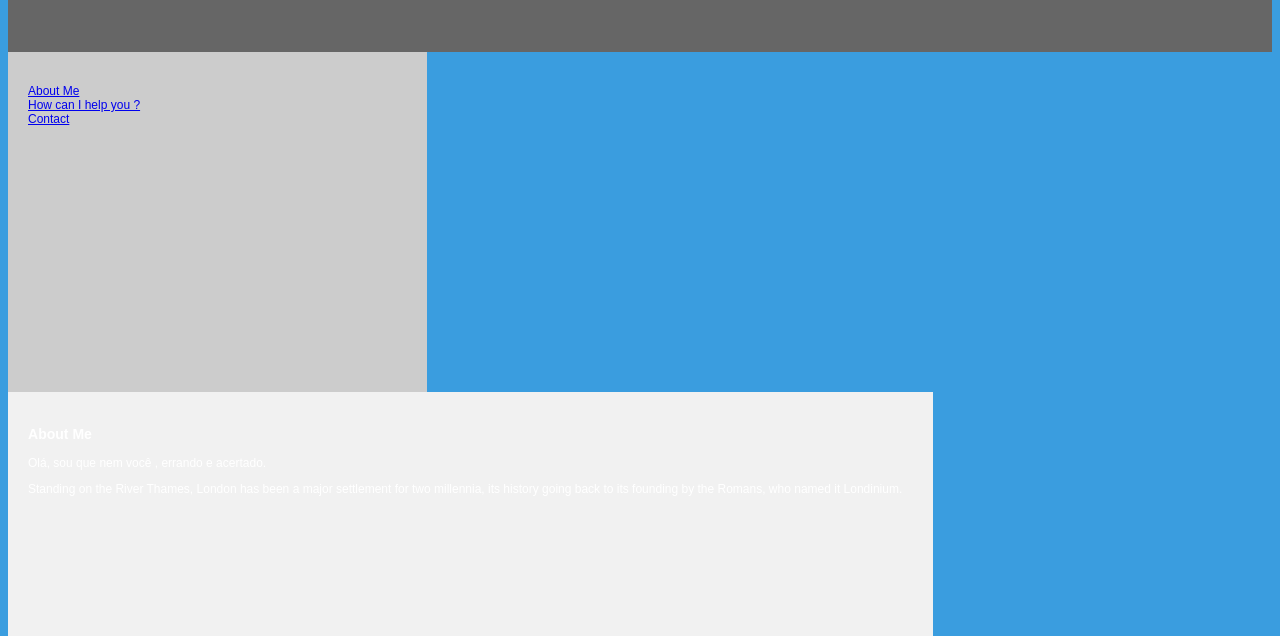
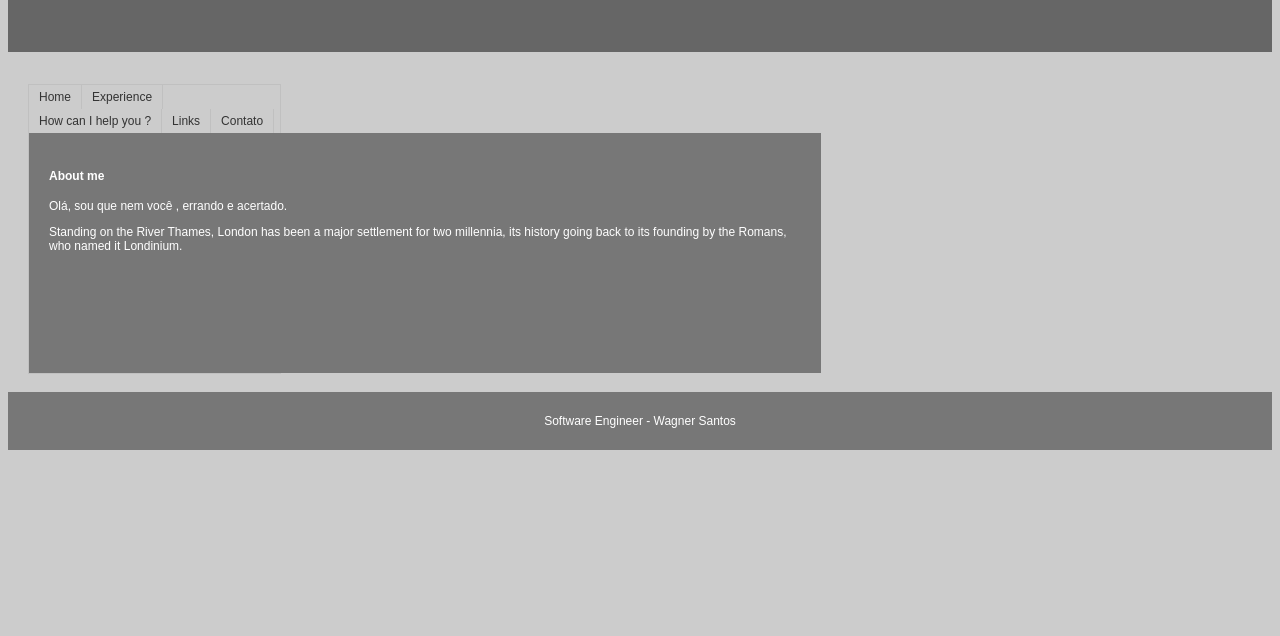
Before and after one commit to wagnersoftwareengineer/DesenvolvimentoFrontEnd, a plain HTML site: page index.html in a window 1280 px wide. Shown: the part 164-800 px from the top of the page. Drawn offline with Linux system fonts and the light colour scheme; files that its build step writes are made by us from their sources.

Commit message:
Atualização de Pacote Front-End

```diff
--- a/index.html
+++ b/index.html
@@ -6,7 +6,7 @@
 
     <title>Website</title>
 
-    <link rel="stylesheet" href="estilos/layout.css">
+    <link rel="stylesheet" href="styles/layout.css">
 
 </head>
 <header>
@@ -15,22 +15,29 @@
 
   <section>
     <nav>
-      <ul>
-        <li><a href="#">About Me</a></li>
-        <li><a href="#">How can I help you ?</a></li>
-        <li><a href="#">Contact</a></li>
-      </ul>
-    </nav>
+      <ul class="menu">
+        <li><a href="#">Home</a></li>
+        <li><a href="#">Experience</a></li>
+            <li><a href="#">How can I help you ?</a>
+                 <ul>
+                        <li><a href="#">DevOps/SRE</a></li>
+                        <li><a href="#">Banco de Dados</a></li>
+                        <li><a href="#">Fron-End</a></li>
+                 </ul>
+          </li>
+        <li><a href="#">Links</a></li>
+        <li><a href="#">Contato</a></li>
 
     <article>
-      <h1>About Me</h1>
+      <h1>About me</h1>
       <p>Olá, sou que nem você , errando e acertado.</p>
       <p>Standing on the River Thames, London has been a major settlement for two millennia, its history going back to its founding by the Romans, who named it Londinium.</p>
     </article>
   </section>
 
   <footer>
-    <p>Footer</p>
+    <p>Software Engineer - Wagner Santos</p>
+
   </footer>
 
 </html>
--- a/styles/layout.css
+++ b/styles/layout.css
@@ -1,9 +1,49 @@
 body {
-  background-color: #3A9DDF;
   font-family: 'Josefin Sans', sans-serif;
+  background: #ccc;
   font-size: 12px;
   color: #FFFFFF;
 }
+
+/*Menu*/
+
+.menu{
+  list-style:none;
+  border:1px solid #c0c0c0;
+  float:left;
+}
+
+.menu li{
+  position:relative;
+  float:left;
+  border-right:1px solid #c0c0c0;
+  }
+
+.menu li a{color:#333; text-decoration:none; padding:5px 10px; display:block;}
+
+.menu li a:hover{
+  background:#333;
+  color:#fff;
+  -moz-box-shadow:0 3px 10px 0 #CCC;
+  -webkit-box-shadow:0 3px 10px 0 #ccc;
+  text-shadow:0px 0px 5px #fff;
+}
+
+.menu li  ul{
+  position:absolute;
+  top:25px;
+  left:0;
+  background-color:#fff;
+  display:none;
+  }
+
+.menu li:hover ul, .menu li.over ul{display:block;}
+
+.menu li ul li{
+  border:1px solid #c0c0c0;
+  display:block;
+  width:150px;
+  }
 
 /* Style the header */
 header {
@@ -17,8 +57,8 @@ header {
 /* Create two columns/boxes that floats next to each other */
 nav {
   float: left;
-  width: 30%;
-  height: 300px; /* only for demonstration, should be removed */
+  width: 20%;
+  height: 300px;
   background: #ccc;
   padding: 20px;
 }
@@ -32,9 +72,9 @@ nav ul {
 article {
   float: left;
   padding: 20px;
-  width: 70%;
-  background-color: #f1f1f1;
-  height: 300px; /* only for demonstration, should be removed */
+  width: 300%;
+  background-color: #777;
+  height: 200px;
 }
 
 /* Clear floats after the columns */
```
